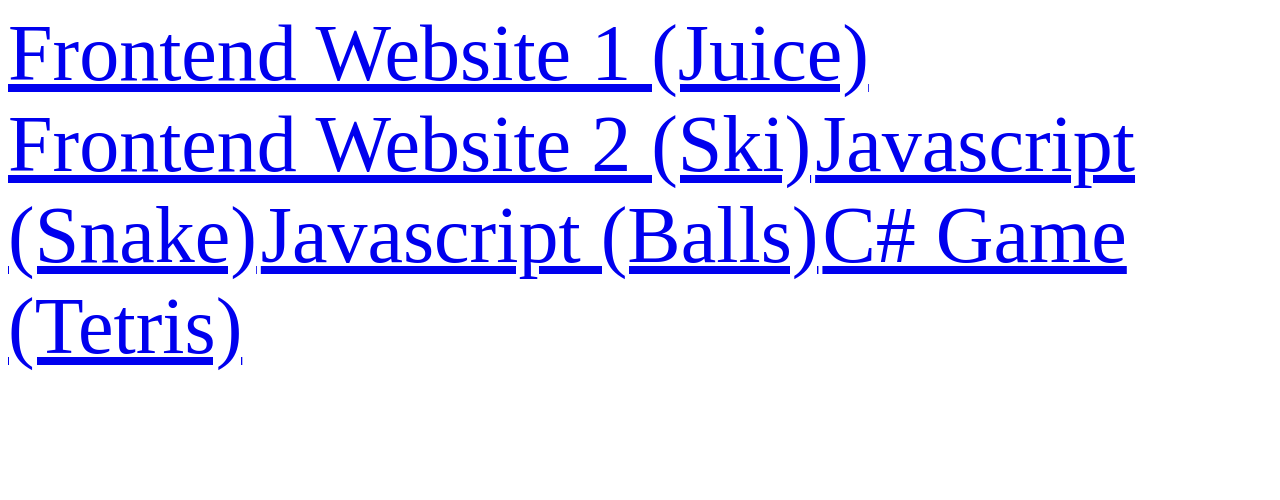
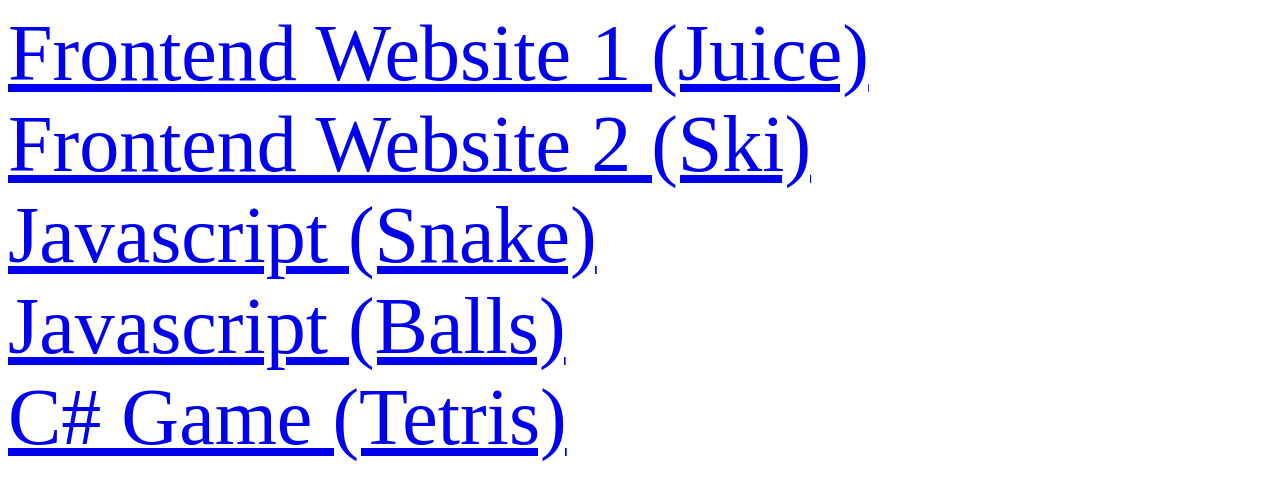
Before and after one commit to brillin/brillin.github.io, a plain HTML site: page index.html in a window 1280 px wide. Drawn offline with Linux system fonts and the light colour scheme.

Commit message:
Update index.html

```diff
--- a/index.html
+++ b/index.html
@@ -7,10 +7,10 @@
   <body class="">
 
 <a href="Juice Webstie/index.html" style="font-size: 10vh">Frontend Website 1 (Juice)</a><br>
-<a href="company/index.html" style="font-size: 10vh">Frontend Website 2 (Ski)</a>
-<a href="Snake/index.html" style="font-size: 10vh">Javascript (Snake)</a>
-<a href="Javascript Canvas/Canvas_fun.html" style="font-size: 10vh">Javascript (Balls)</a>
-<a href="Tetris C#" style="font-size: 10vh">C# Game (Tetris)</a>
+<a href="company/index.html" style="font-size: 10vh">Frontend Website 2 (Ski)</a><br>
+<a href="Snake/index.html" style="font-size: 10vh">Javascript (Snake)</a><br>
+<a href="Javascript Canvas/Canvas_fun.html" style="font-size: 10vh">Javascript (Balls)</a><br>
+<a href="Tetris C#" style="font-size: 10vh">C# Game (Tetris)</a><br>
 
 
 
```
